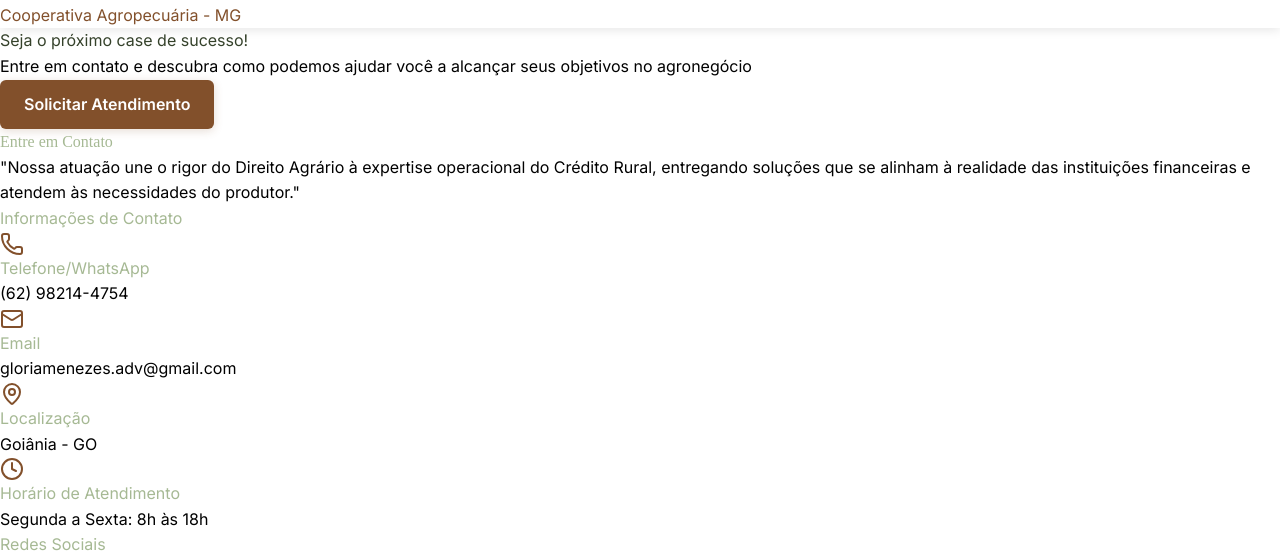
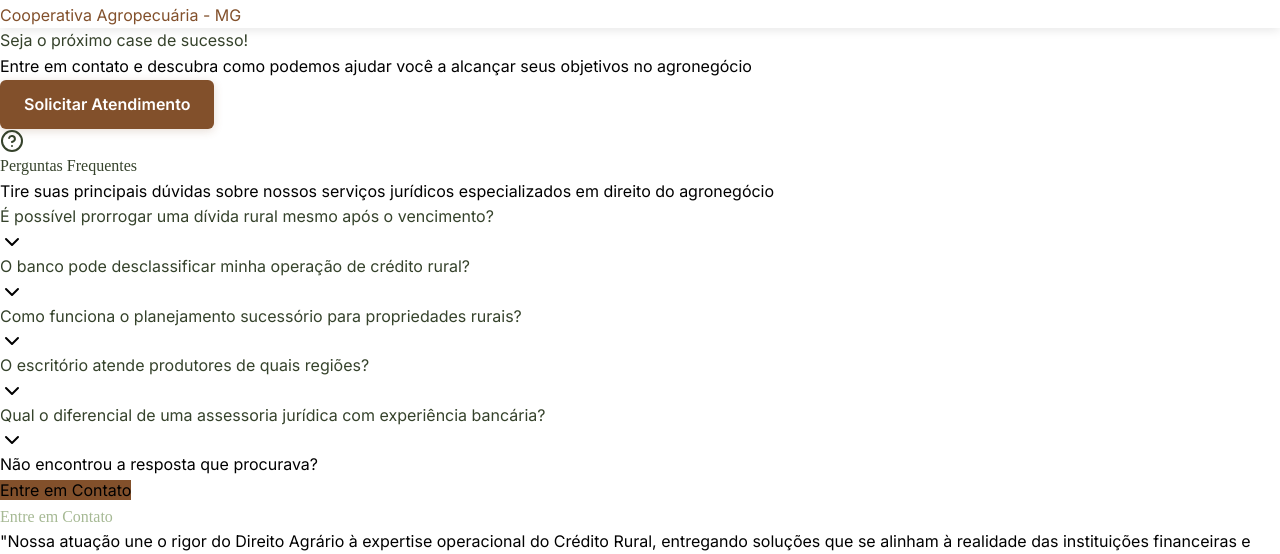
Before and after one commit to agrarcanjo/site-GM, a Next.js app: page / in a window 1280 px wide. Shown: the part 4948-5502 px from the top of the page. Built offline with nearby package versions, Linux system fonts and the light colour scheme; no server answers.

Commit message:
correçoeas

```diff
--- a/app/page.tsx
+++ b/app/page.tsx
@@ -5,6 +5,7 @@ import About from '@/components/about'
 import Services from '@/components/services'
 import Areas from '@/components/areas'
 import Testimonials from '@/components/testimonials'
+import FAQ from '@/components/faq'
 import Contact from '@/components/contact'
 import Footer from '@/components/footer'
 import WhatsAppButton from '@/components/whatsapp-button'
@@ -18,6 +19,7 @@ export default function HomePage() {
       <Services />
       <Areas />
       <Testimonials />
+      <FAQ />
       <Contact />
       <Footer />
       <WhatsAppButton />
--- /dev/null
+++ b/components/faq.tsx
@@ -0,0 +1,117 @@
+'use client'
+
+import {useEffect, useState} from 'react'
+import {motion} from 'framer-motion'
+import {useInView} from 'react-intersection-observer'
+import {
+    Accordion,
+    AccordionContent,
+    AccordionItem,
+    AccordionTrigger,
+} from "@/components/ui/accordion"
+import {HelpCircle} from 'lucide-react'
+
+const FAQ = () => {
+    const [mounted, setMounted] = useState(false)
+    const {ref, inView} = useInView({
+        triggerOnce: true,
+        threshold: 0.1,
+    })
+
+    useEffect(() => {
+        setMounted(true)
+    }, [])
+
+    if (!mounted) return null
+
+    const faqs = [
+        {
+            question: 'É possível prorrogar uma dívida rural mesmo após o vencimento?',
+            answer: 'Sim. O Manual de Crédito Rural (MCR) prevê mecanismos de prorrogação e reestruturação de débitos em situações específicas, como frustração de safra ou dificuldades de comercialização. A análise técnica dos fluxos bancários é essencial para fundamentar esse direito.'
+        },
+        {
+            question: 'O banco pode desclassificar minha operação de crédito rural?',
+            answer: 'A desclassificação ocorre quando a instituição financeira entende que houve desvio de finalidade ou descumprimento de normas. No entanto, essa decisão pode ser revertida caso seja comprovada a regularidade da operação e o cumprimento das diretrizes do SNCR.'
+        },
+        {
+            question: 'Como funciona o planejamento sucessório para propriedades rurais?',
+            answer: 'O planejamento sucessório utiliza ferramentas como a constituição de holdings, doações com reserva de usufruto e protocolos familiares. O objetivo é garantir a continuidade da atividade produtiva, reduzir a carga tributária e evitar conflitos entre herdeiros.'
+        },
+        {
+            question: 'O escritório atende produtores de quais regiões?',
+            answer: 'Graças à digitalização dos processos judiciais e administrativos, prestamos assessoria jurídica estratégica para produtores rurais e empresas do agronegócio em todo o território nacional, contando também com parceiros especializados em diversas regiões do país.'
+        },
+        {
+            question: 'Qual o diferencial de uma assessoria jurídica com experiência bancária?',
+            answer: 'O diferencial reside na compreensão dos processos internos de aprovação e cobrança dos bancos. Isso permite antecipar movimentos da instituição financeira, identificar falhas contratuais e construir propostas de negociação que sejam tecnicamente viáveis para ambas as partes.'
+        }
+    ]
+
+    return (
+        <section id="faq" className="py-20 bg-white section-padding">
+            <div className="max-w-4xl mx-auto px-4 sm:px-6 lg:px-8">
+                <motion.div
+                    ref={ref}
+                    initial={{opacity: 0, y: 50}}
+                    animate={inView ? {opacity: 1, y: 0} : {opacity: 0, y: 50}}
+                    transition={{duration: 0.8}}
+                    className="text-center mb-16"
+                >
+                    <div className="inline-flex items-center justify-center w-16 h-16 rounded-full bg-light-green/10 mb-6">
+                        <HelpCircle className="w-8 h-8 text-dark-green" />
+                    </div>
+                    <h2 className="text-4xl lg:text-5xl font-playfair font-bold text-dark-green mb-6">
+                        Perguntas Frequentes
+                    </h2>
+                    <p className="text-xl text-gray-600 max-w-2xl mx-auto">
+                        Tire suas principais dúvidas sobre nossos serviços jurídicos especializados em direito do agronegócio
+                    </p>
+                </motion.div>
+
+                <motion.div
+                    initial={{opacity: 0, y: 30}}
+                    animate={inView ? {opacity: 1, y: 0} : {opacity: 0, y: 30}}
+                    transition={{duration: 0.8, delay: 0.2}}
+                >
+                    <Accordion type="single" collapsible className="w-full space-y-4">
+                        {faqs.map((faq, index) => (
+                            <AccordionItem
+                                key={index}
+                                value={`item-${index}`}
+                                className="border border-gray-200 rounded-lg px-6 py-2 bg-white hover:shadow-lg transition-all duration-300"
+                            >
+                                <AccordionTrigger className="text-left hover:no-underline">
+                                    <span className="text-lg font-semibold text-dark-green pr-4">
+                                        {faq.question}
+                                    </span>
+                                </AccordionTrigger>
+                                <AccordionContent className="text-gray-700 leading-relaxed pt-2 pb-4">
+                                    {faq.answer}
+                                </AccordionContent>
+                            </AccordionItem>
+                        ))}
+                    </Accordion>
+                </motion.div>
+
+                <motion.div
+                    initial={{opacity: 0}}
+                    animate={inView ? {opacity: 1} : {opacity: 0}}
+                    transition={{duration: 0.8, delay: 0.4}}
+                    className="mt-12 text-center"
+                >
+                    <p className="text-gray-600 mb-6">
+                        Não encontrou a resposta que procurava?
+                    </p>
+                    <a
+                        href="#contato"
+                        className="inline-flex items-center px-8 py-4 bg-brown text-white font-semibold rounded-lg hover:bg-brown/90 transition-all duration-300 shadow-lg hover:shadow-xl"
+                    >
+                        Entre em Contato
+                    </a>
+                </motion.div>
+            </div>
+        </section>
+    )
+}
+
+export default FAQ
--- a/components/hero.tsx
+++ b/components/hero.tsx
@@ -108,9 +108,9 @@ const Hero = () => {
                             initial={{opacity: 0, x: 50}}
                             animate={{opacity: 1, x: 0}}
                             transition={{duration: 0.8, delay: 0.4}}
-                            className="relative hidden lg:flex justify-end items-end h-[calc(100vh+3rem)]"
+                            className="relative hidden lg:flex justify-end items-end"
                         >
-                            <div className="relative w-full h-full" style={{marginBottom: '10px'}}>
+                            <div className="relative w-full max-h-[calc(100vh-160px)] flex items-end justify-end" style={{marginBottom: '10px'}}>
                                 <Image
                                     src="/lawyer-photo-main.png"
                                     alt="Dra. Glória Menezes"
```
